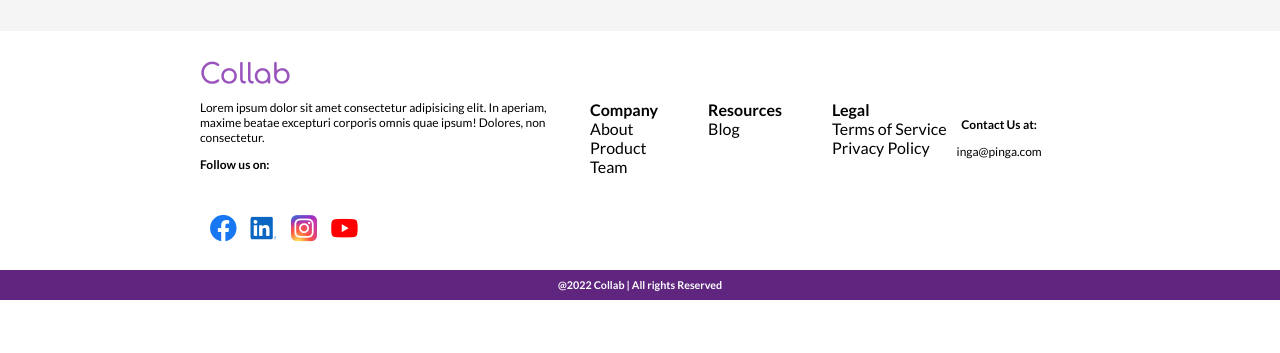
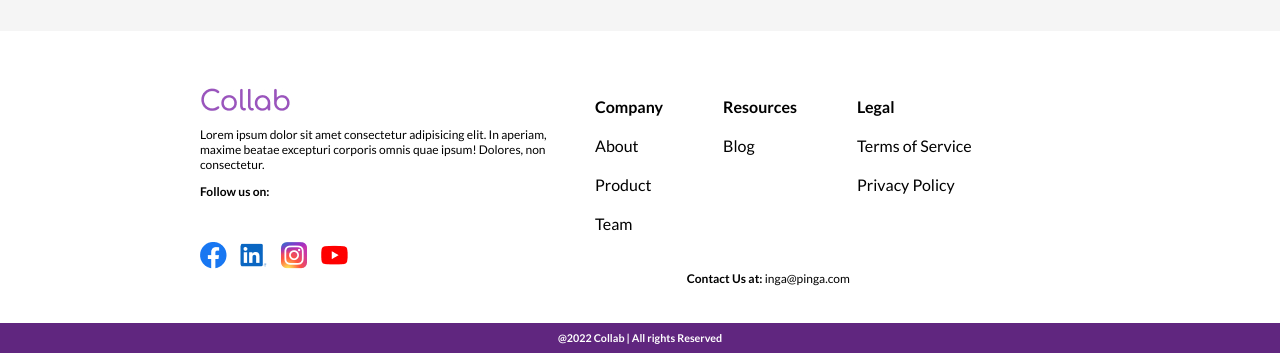
Before and after one commit to inga-sinkeviciute/Dizainas, a plain HTML site: page index.html in a window 1280 px wide. Shown: the part 5433-5786 px from the top of the page. Before the commit the page ends 5733 px from the top, so only its background shows below. Drawn offline with Linux system fonts and the light colour scheme.

Commit message:
minor fixes

```diff
--- a/index.html
+++ b/index.html
@@ -191,8 +191,9 @@
 				<div id="bottom">
 					<img src="./img/Collab.jpg" alt="">
 					<p>Lorem ipsum dolor sit amet consectetur adipisicing elit. In aperiam, maxime beatae excepturi corporis omnis quae ipsum! Dolores, non consectetur.</p>
-					<p class="bold">Follow us on:</p>
+
 					<div class="img">
+						<p class="bold">Follow us on:</p>
 						<img src="./img/Facebook Icon undefined.jpg" alt="">
 						<img src="./img/LinkedIn Icon undefined.jpg" alt="">
 						<img src="./img/Instagram Icon undefined.jpg" alt="">
@@ -200,6 +201,7 @@
 					</div>
 				</div>
 					<div class="ul">
+						<div id="ul">
 						<ul>
 							<li class="bold">Company</li>
 							<li>About</li>
@@ -215,12 +217,13 @@
 							<li>Terms of Service</li>
 							<li>Privacy Policy</li>
 						</ul>
+					</div>
+						<div class="contact">
+							<p><strong>Contact Us at:</strong> inga@pinga.com</p>
 
+						</div>
 				</div>
-				<div class="contact">
-				<p class="bold">Contact Us at:</p>
-				<p>inga@pinga.com</p>
-			</div>
+
 			</section>
 		</main>
 		<footer style="  background-color: #60267f;
--- a/styles/3_main.css
+++ b/styles/3_main.css
@@ -291,7 +291,7 @@ ul {
 }
 
 .img img {
-	margin-left: 10px;
+	margin-right: 10px;
 	transition: transform 0.3s;
 	cursor: pointer;
 }
@@ -302,8 +302,16 @@ ul {
 
 .ul {
 	display: flex;
+	flex-direction: column;
+	margin-top: 40px;
 }
 
 .ul li {
 	list-style-type: none;
+	padding: 10px 5px;
 }
+
+#ul {
+	display: flex;
+	flex-direction: row;
+}
```
